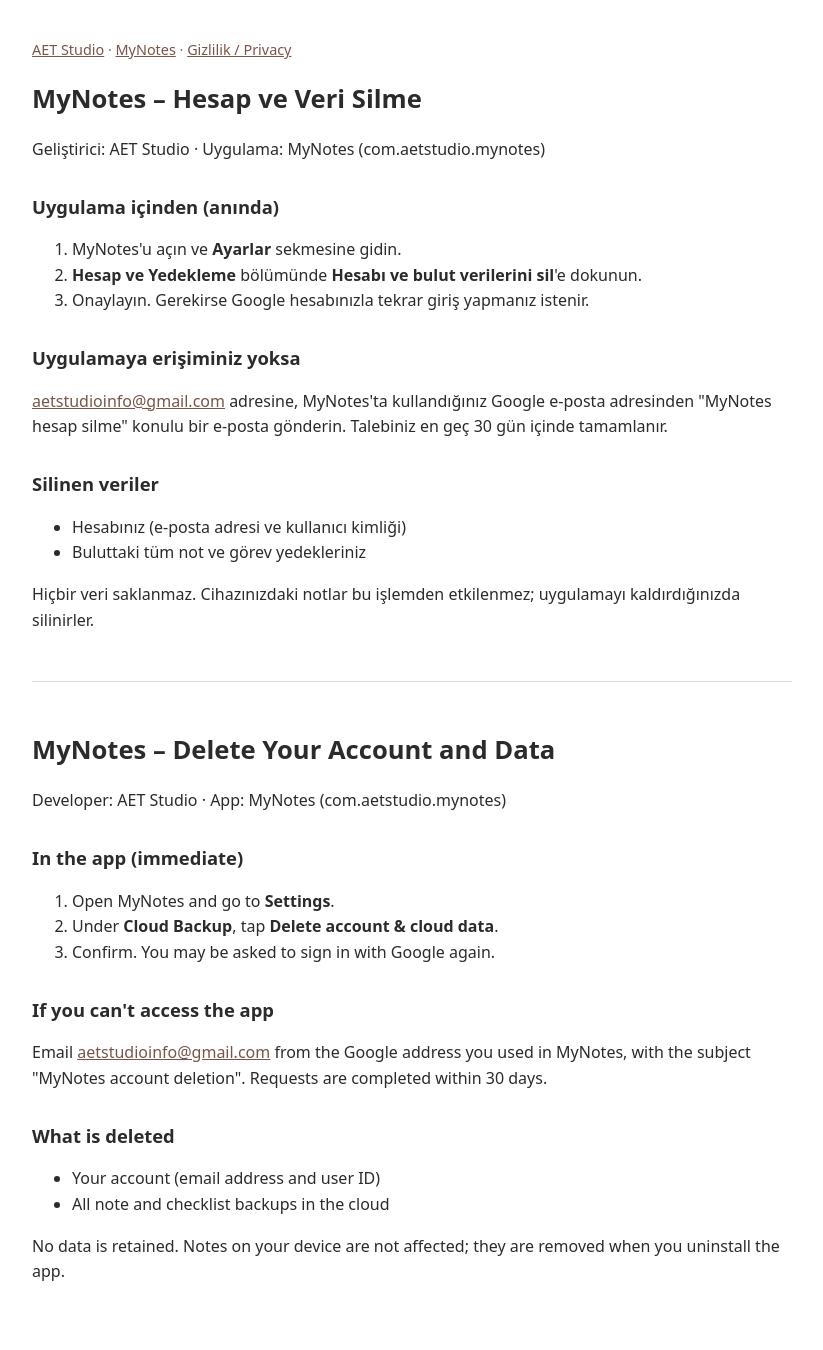
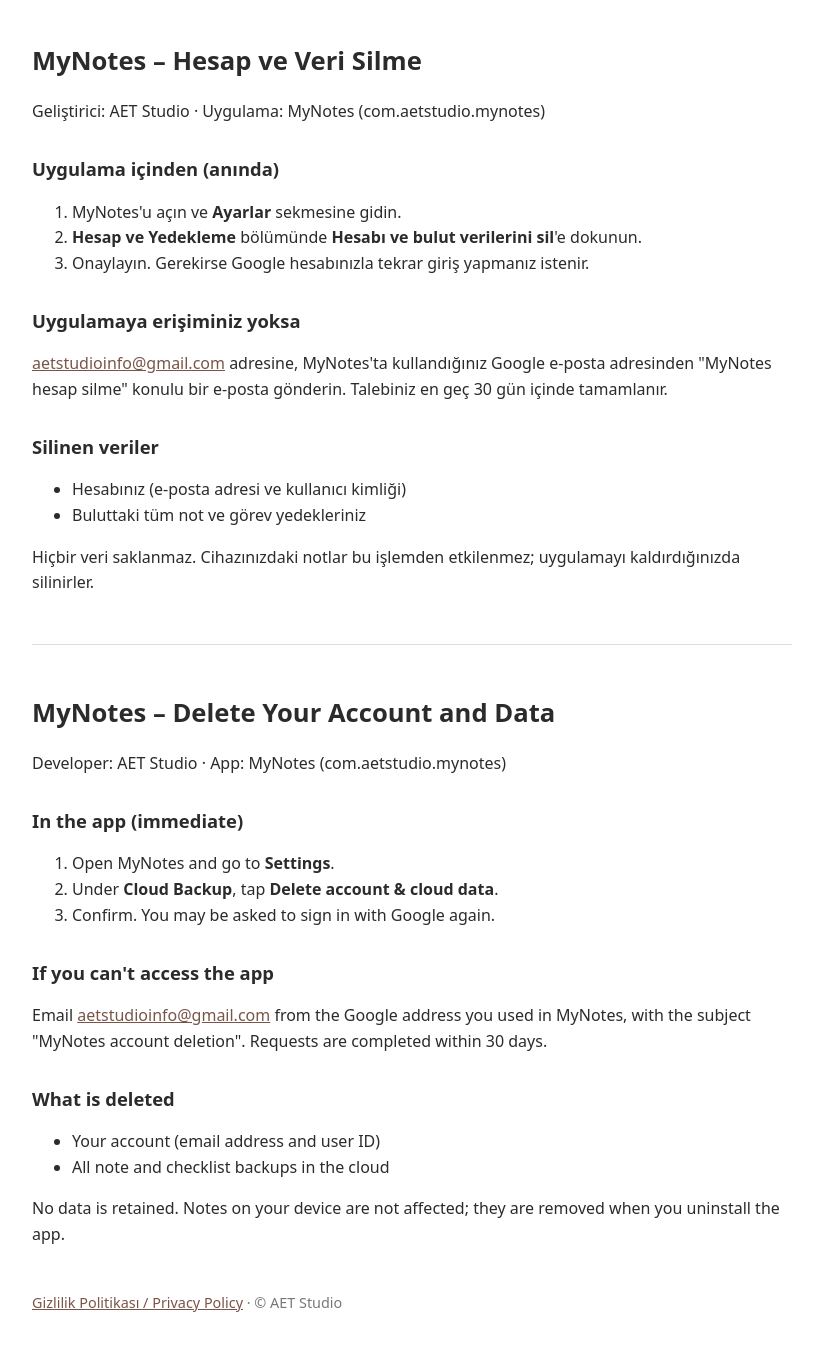
Before and after one commit to aetstudioinfo/mynotes-privacy, a plain HTML site: page mynotes-delete/index.html in a window 1280 px wide. Shown: the whole page, without its empty margins (228-1051 px from the left). Before the commit the page ends 1325 px from the top, so only its background shows below. Drawn offline with Linux system fonts and the light colour scheme.

Commit message:
Add files via upload

```diff
--- a/mynotes-delete/index.html
+++ b/mynotes-delete/index.html
@@ -10,7 +10,6 @@ h1{font-size:1.6rem}h2{font-size:1.15rem;margin-top:1.6em}hr{margin:3em 0;border
 </style>
 </head>
 <body>
-<p style="color:#777;font-size:.9rem"><a href="/">AET Studio</a> · <a href="https://play.google.com/store/apps/details?id=com.aetstudio.mynotes">MyNotes</a> · <a href="../">Gizlilik / Privacy</a></p>
 <h1>MyNotes – Hesap ve Veri Silme</h1>
 <p>Geliştirici: AET Studio · Uygulama: MyNotes (com.aetstudio.mynotes)</p>
 
@@ -52,5 +51,6 @@ h1{font-size:1.6rem}h2{font-size:1.15rem;margin-top:1.6em}hr{margin:3em 0;border
 <li>All note and checklist backups in the cloud</li>
 </ul>
 <p>No data is retained. Notes on your device are not affected; they are removed when you uninstall the app.</p>
+<p style="margin-top:3em;color:#777;font-size:.9rem"><a href="../mynotes-privacy/">Gizlilik Politikası / Privacy Policy</a> · © AET Studio</p>
 </body>
 </html>
```
